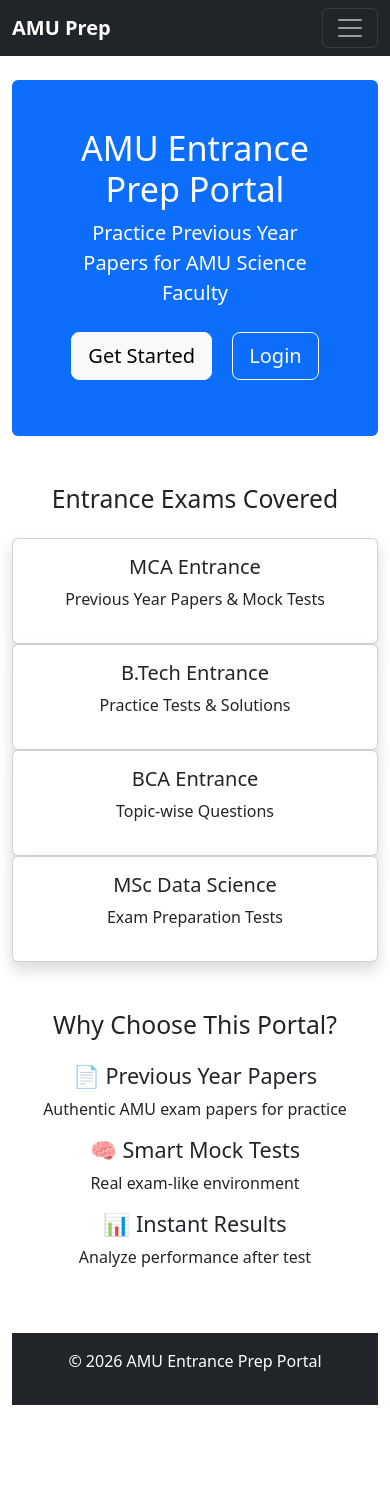
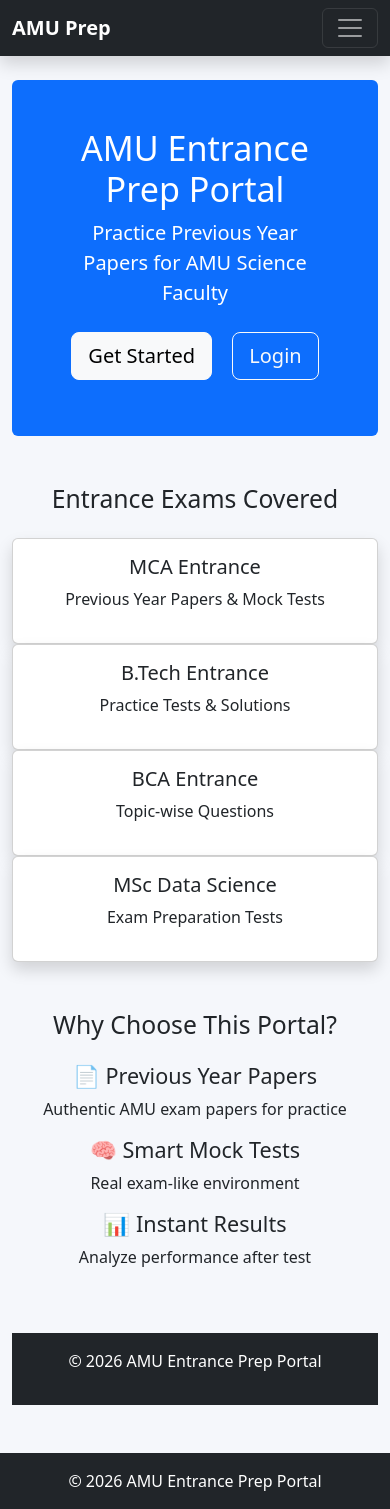
Before and after one commit to Shaaz29/AMU_Entrance_Prep_Portal, a Django app: page / in a window 390 px wide. Before the commit the page ends 1405 px from the top, so only its background shows below. Run offline with Django 4.2, Linux system fonts and the light colour scheme.

Commit message:
Enhance base.html with responsive navbar and footer

```diff
--- a/templates/base.html
+++ b/templates/base.html
@@ -1,29 +1,45 @@
 <!DOCTYPE html>
-<html>
+<html lang="en">
 <head>
+    <meta charset="UTF-8">
+    <meta name="viewport" content="width=device-width, initial-scale=1.0">
     <title>AMU Entrance Prep Portal</title>
 
     <!-- Bootstrap CSS -->
     <link href="https://cdn.jsdelivr.net/npm/bootstrap@5.3.0/dist/css/bootstrap.min.css" rel="stylesheet">
+
+    <style>
+        body {
+            background-color: #f5f7fb;
+        }
+
+        /* Sticky Navbar */
+        .navbar {
+            position: sticky;
+            top: 0;
+            z-index: 1000;
+        }
+    </style>
 </head>
+
 <body>
 
-<!-- 🔥 RESPONSIVE NAVBAR -->
-<nav class="navbar navbar-expand-lg navbar-dark bg-dark">
+<!-- 🔥 RESPONSIVE NAVBAR (ALL DEVICES) -->
+<nav class="navbar navbar-expand-lg navbar-dark bg-dark shadow">
   <div class="container">
 
     <!-- Logo -->
     <a class="navbar-brand fw-bold" href="/">AMU Prep</a>
 
-    <!-- Mobile Menu Button -->
+    <!-- Mobile Toggle -->
     <button class="navbar-toggler" type="button" data-bs-toggle="collapse" data-bs-target="#navbarMenu">
       <span class="navbar-toggler-icon"></span>
     </button>
 
-    <!-- Navbar Links -->
+    <!-- Links -->
     <div class="collapse navbar-collapse" id="navbarMenu">
 
-      <ul class="navbar-nav ms-auto">
+      <ul class="navbar-nav ms-auto align-items-lg-center">
 
         <li class="nav-item">
           <a class="nav-link" href="/">Home</a>
@@ -41,8 +57,9 @@
           <a class="nav-link" href="/upload/">Upload</a>
         </li>
 
-        <li class="nav-item">
-          <a class="nav-link btn btn-outline-light ms-2 px-3" href="/login/">Login</a>
+        <!-- Login / Logout Button -->
+        <li class="nav-item ms-lg-3 mt-2 mt-lg-0">
+          <a class="btn btn-outline-light px-3" href="/login/">Login</a>
         </li>
 
       </ul>
@@ -52,13 +69,19 @@
 </nav>
 
 
-<!-- PAGE CONTENT -->
-<div class="container mt-4">
+<!-- 🔥 PAGE CONTENT -->
+<div class="container mt-4 mb-5">
     {% block content %}{% endblock %}
 </div>
 
 
-<!-- Bootstrap JS (required for mobile menu) -->
+<!-- Footer -->
+<footer class="bg-dark text-white text-center py-3 mt-auto">
+    © 2026 AMU Entrance Prep Portal
+</footer>
+
+
+<!-- Bootstrap JS -->
 <script src="https://cdn.jsdelivr.net/npm/bootstrap@5.3.0/dist/js/bootstrap.bundle.min.js"></script>
 
 </body>
```
